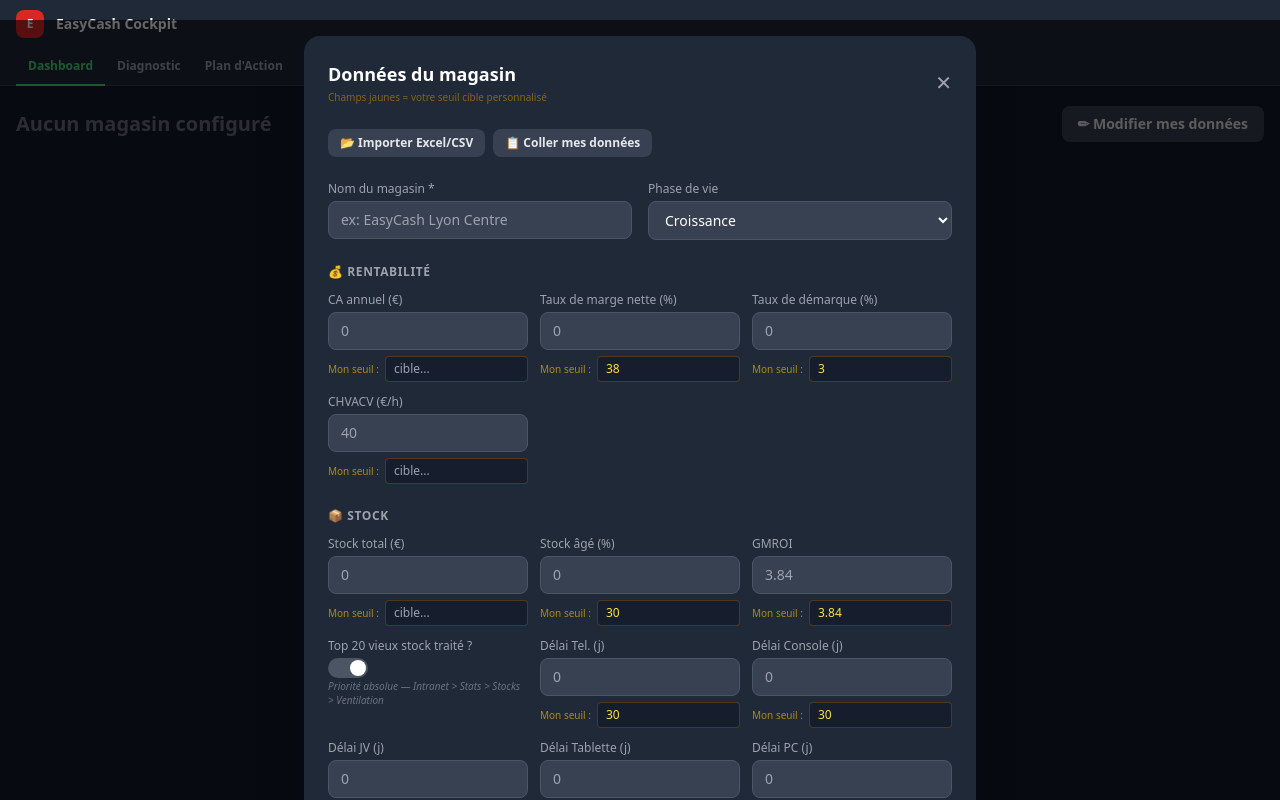
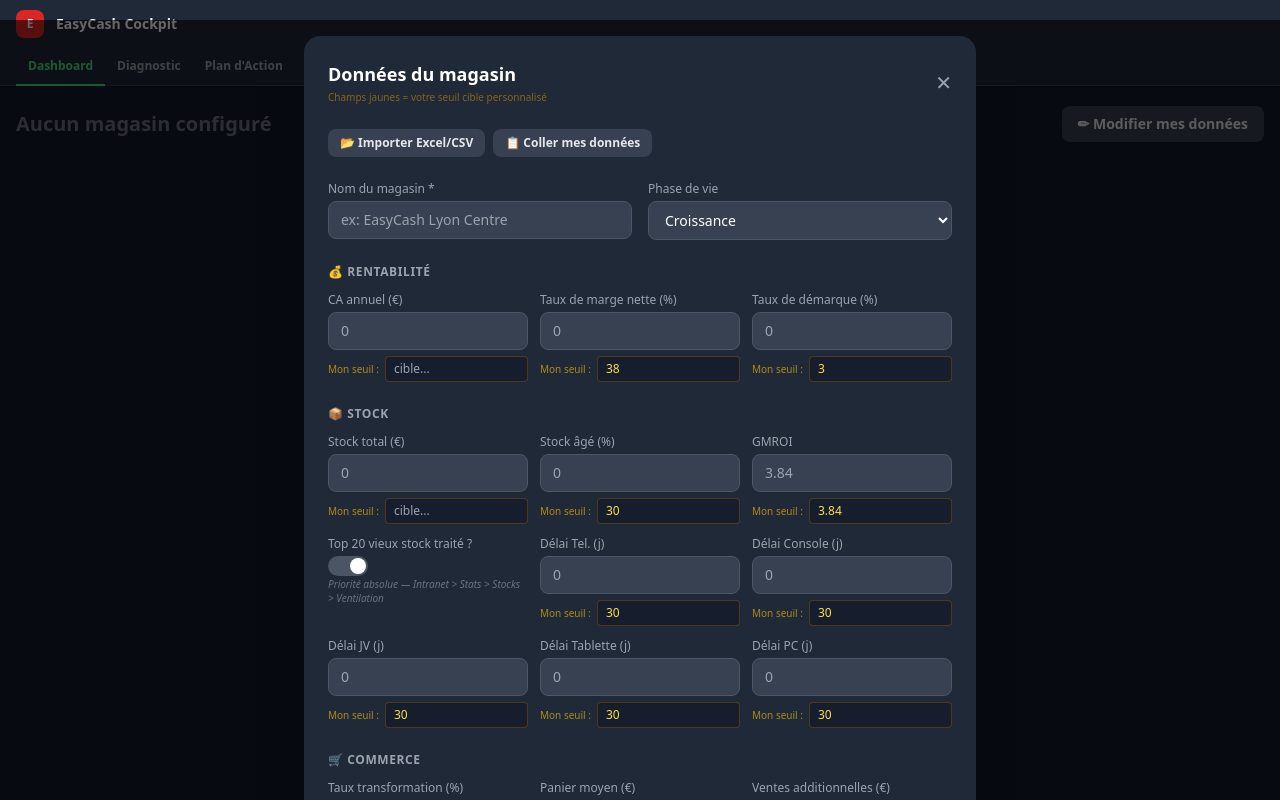
Before and after one commit to mcyprien02-arch/cockpit, a Next.js app: page / in a window 1280 px wide. Built offline with nearby package versions, Linux system fonts and the light colour scheme.

Commit message:
Dashboard: remove CHVACV field from Rentabilité section
https://claude.ai/code/session_01Wgk3isnMrmW44BbZGeDqjY

```diff
--- a/src/components/Dashboard.tsx
+++ b/src/components/Dashboard.tsx
@@ -424,7 +424,6 @@ export default function Dashboard({ data, onSave, actions, onNavigate }: Props)
               <div className={hl('caAnnuel')}><NI label="CA annuel" field="caAnnuel" form={form} setF={setF} unit="€" seuil={customSeuils['caAnnuel']} onSeuil={v => setCustomSeuil('caAnnuel', v)} /></div>
               <div className={hl('tauxMargeNette')}><NI label="Taux de marge nette" field="tauxMargeNette" form={form} setF={setF} unit="%" seuil={customSeuils['tauxMargeNette']} onSeuil={v => setCustomSeuil('tauxMargeNette', v)} /></div>
               <div className={hl('tauxDemarque')}><NI label="Taux de démarque" field="tauxDemarque" form={form} setF={setF} unit="%" seuil={customSeuils['tauxDemarque']} onSeuil={v => setCustomSeuil('tauxDemarque', v)} /></div>
-              <div className={hl('chvacv')}><NI label="CHVACV" field="chvacv" form={form} setF={setF} unit="€/h" placeholder="40" seuil={customSeuils['chvacv']} onSeuil={v => setCustomSeuil('chvacv', v)} /></div>
             </Section>
 
             {/* Stock */}
```
